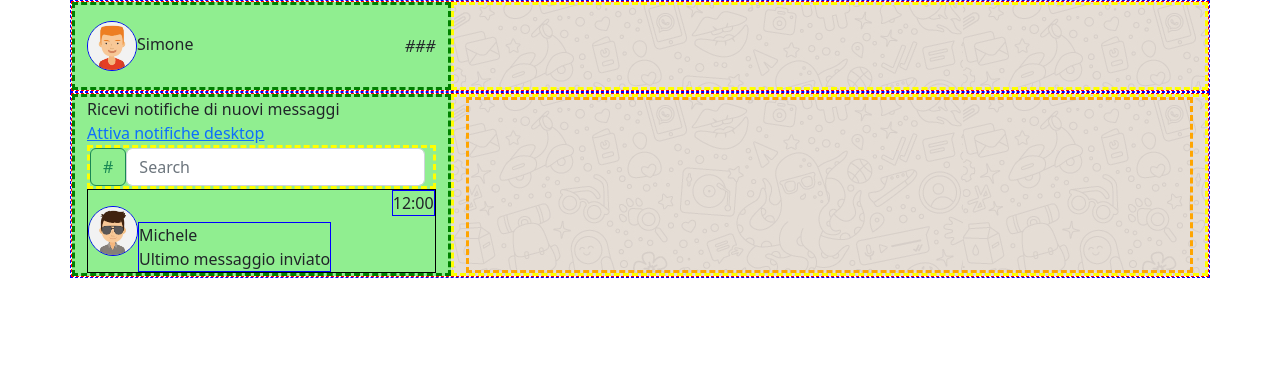
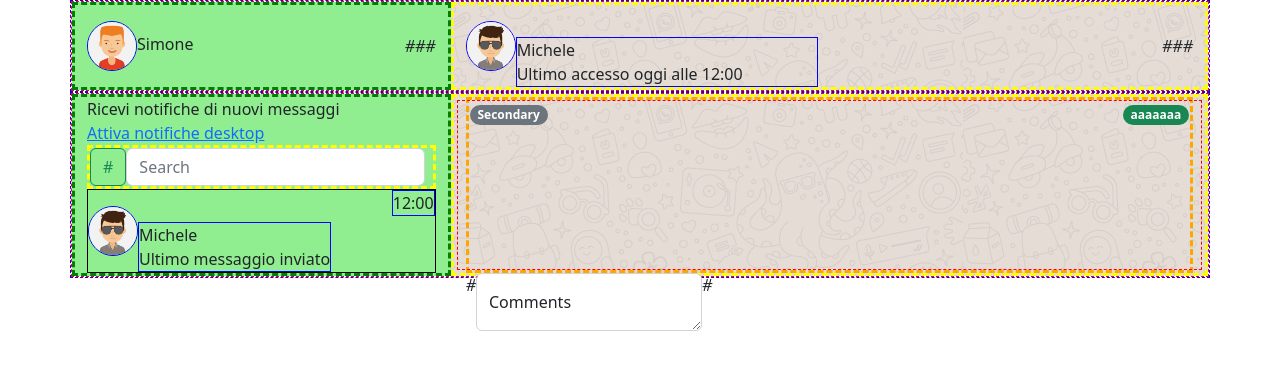
Before and after one commit to SimoneMarino30/vue-boolzapp, a plain HTML site: page index.html in a window 1280 px wide. Drawn offline with nearby package versions, Linux system fonts and the light colour scheme.

Commit message:
Conversation section Graphic structured

```diff
--- a/css/style.css
+++ b/css/style.css
@@ -68,4 +68,15 @@ img {
 
   height: 100%;
 }
+
+.activeTextCard {
+  border: 1px solid blue;
+  position: absolute;
+  bottom: 0;
+  left: 50px;
+}
+
+.activeTextCard > div {
+  width: 300px;
+}
 /* CONVERSATION SECTION END */
--- a/index.html
+++ b/index.html
@@ -41,6 +41,7 @@
     <div id="root">
       <div class="container">
         <div class="row">
+          <!-- left side -->
           <div class="col-4 d-flex">
             <div class="d-inline">
               <img src="./img/avatar_1.jpg" alt="" class="my-3" />
@@ -52,7 +53,21 @@
               <i>#</i>
             </div>
           </div>
-          <div class="col-8"></div>
+          <!-- right side -->
+          <div class="col-8 d-flex">
+            <div class="d-inline position-relative">
+              <img src="./img/avatar_2.jpg" alt="" class="my-3" />
+              <div class="activeTextCard">
+                <div>Michele</div>
+                <div>Ultimo accesso oggi alle 12:00</div>
+              </div>
+            </div>
+            <div class="d-inline ms-auto align-self-center">
+              <i>#</i>
+              <i>#</i>
+              <i>#</i>
+            </div>
+          </div>
         </div>
       </div>
       <div class="container">
@@ -85,8 +100,37 @@
               </div>
             </div>
           </div>
+          <!-- conversation panel -->
           <div class="col-8">
-            <div class="conversationPanel"></div>
+            <div class="conversationPanel">
+              <div class="row">
+                <!-- Received Texts col-6 -->
+                <div class="col-6 receivedText">
+                  <span class="badge rounded-pill text-bg-secondary">
+                    Secondary
+                  </span>
+                </div>
+                <!-- Sent Texts col-6 -->
+                <div class="col-6 sentText text-end">
+                  <span class="badge rounded-pill text-bg-success">
+                    aaaaaaa
+                  </span>
+                </div>
+              </div>
+            </div>
+            <!-- footer -->
+            <footer class="d-flex">
+              <i>#</i>
+              <div class="form-floating">
+                <textarea
+                  class="form-control"
+                  placeholder="Leave a comment here"
+                  id="floatingTextarea"
+                ></textarea>
+                <label for="floatingTextarea">Comments</label>
+              </div>
+              <i>#</i>
+            </footer>
           </div>
         </div>
       </div>
```
